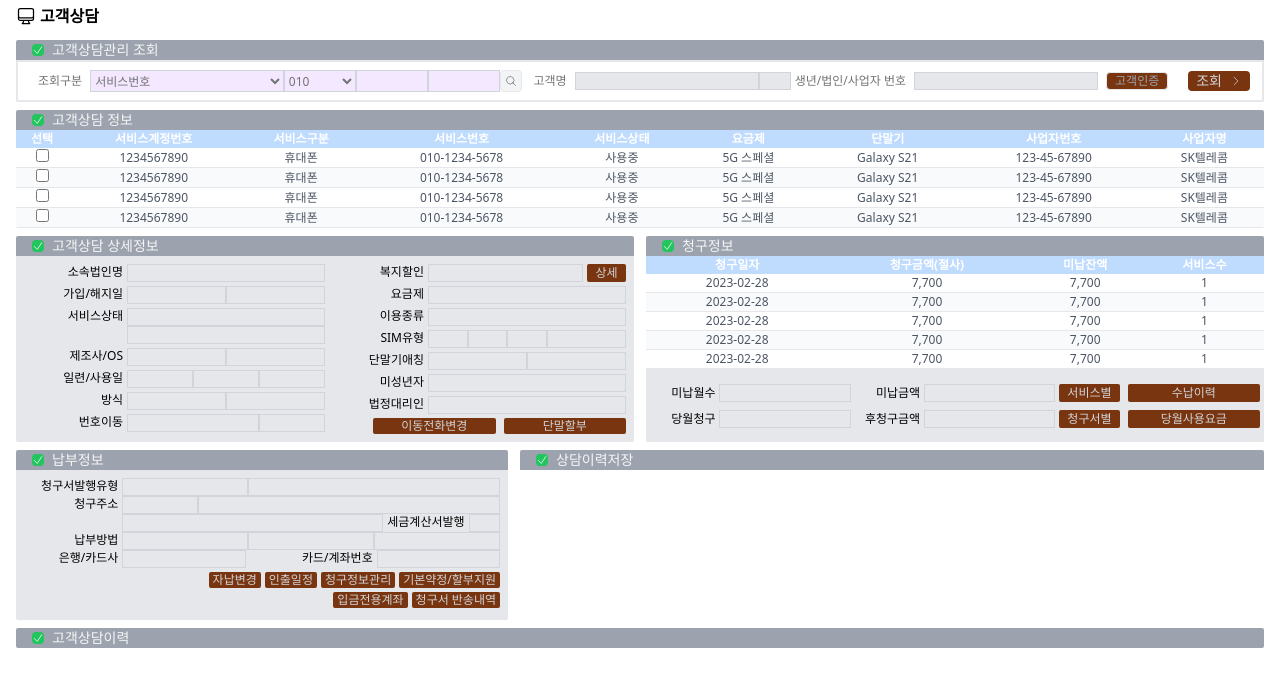
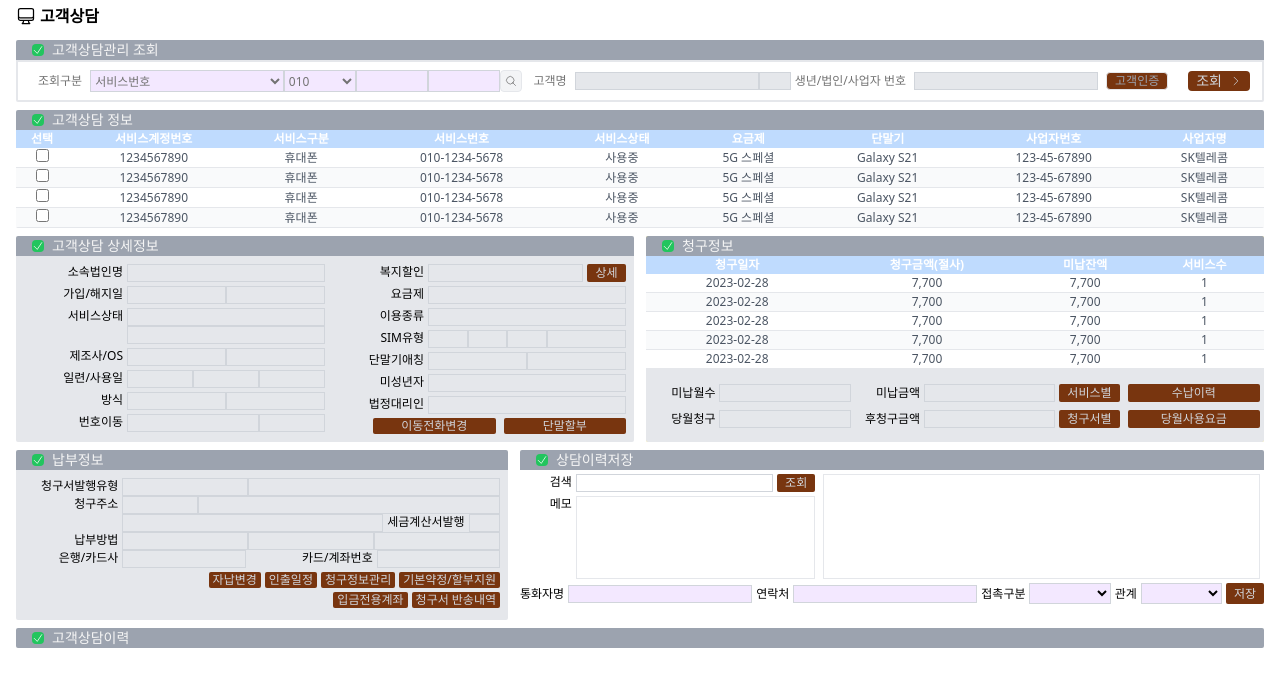
Before and after one commit to jinkihyeok/sk_practice, a React (Create React App) app: page / in a window 1280 px wide. Shown: the top 686 px of the page. Built offline with nearby package versions, Linux system fonts and the light colour scheme.

Commit message:
SaveConsultation UI

```diff
--- a/src/components/sections/SaveConsultation.tsx
+++ b/src/components/sections/SaveConsultation.tsx
@@ -4,7 +4,39 @@ import SectionHeader from "../common/SectionHeader";
 export default function SaveConsultation() {
     return (
         <div className="section-style col-span-3">
-            <SectionHeader title="상담이력저장" />
+            <SectionHeader title="상담이력저장"/>
+            <div className="flex flex-col w-full h-full text-xs">
+                <div className="flex flex-row h-2/3">
+                    <div className="flex flex-col gap-1 w-2/5 m-1">
+                        <div className="flex flex-row gap-1">
+                            <h3 className="w-1/6 text-end whitespace-nowrap">검색</h3>
+                            <div className="flex flex-row gap-1 w-5/6">
+                                <input className="input-style !bg-white flex-grow"/>
+                                <button className="btn-style px-2">조회</button>
+                            </div>
+                        </div>
+                        <div className="flex flex-row gap-1 flex-grow">
+                            <h3 className="w-1/6 text-end whitespace-nowrap">메모</h3>
+                            <textarea
+                                className="w-5/6 border resize-none scrollbar p-1 outline-none" />
+                        </div>
+                    </div>
+                    <div className="flex flex-col w-3/5 m-1 bg-blue-50">
+                        <textarea className="flex-grow border resize-none scrollbar p-1 outline-none"/>
+                    </div>
+                </div>
+                <div className="flex flex-row w-full justify-between items-center gap-1">
+                    <h3 className="whitespace-nowrap">통화자명</h3>
+                    <input className="input-style !bg-purple-100"/>
+                    <h3 className="whitespace-nowrap">연락처</h3>
+                    <input className="input-style !bg-purple-100"/>
+                    <h3 className="whitespace-nowrap">접촉구분</h3>
+                    <select className="input-style !bg-purple-100 flex-grow"/>
+                    <h3 className="whitespace-nowrap">관계</h3>
+                    <select className="input-style !bg-purple-100 flex-grow"/>
+                    <button className="btn-style px-2 h-full">저장</button>
+                </div>
+            </div>
         </div>
     )
 }
```
